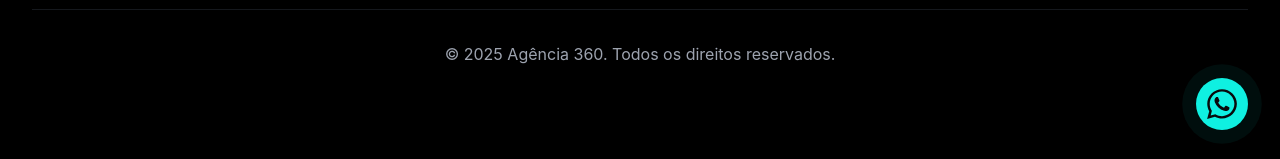
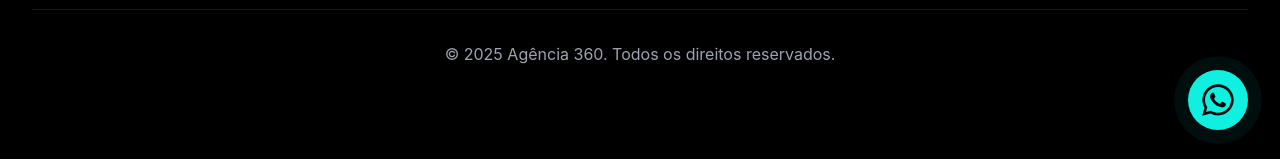
Before and after one commit to jrassuncao/agencia-digital360, a React (Vite) app: page / in a window 1280 px wide. Shown: the part 8274-8433 px from the top of the page. Built offline with nearby package versions, Linux system fonts and the light colour scheme.

Commit message:
Nova edicao botao whats3

```diff
--- a/src/components/ui/WhatsAppButton.tsx
+++ b/src/components/ui/WhatsAppButton.tsx
@@ -1,5 +1,5 @@
 import { Button } from "@/components/ui/button";
-import { FaWhatsapp } from "react-icons/fa"; // Importa o ícone correto do WhatsApp
+import { FaWhatsapp } from "react-icons/fa"; // Importa o ícone do WhatsApp
 
 export function WhatsAppButton() {
   const handleWhatsAppClick = () => {
@@ -13,7 +13,6 @@ export function WhatsAppButton() {
       className="whatsapp-fab"
       aria-label="Falar no WhatsApp"
     >
-      {/* ✅ Removemos o 'size' e adicionamos uma className */}
       <FaWhatsapp className="whatsapp-icon" />
     </Button>
   );
--- a/src/index.css
+++ b/src/index.css
@@ -295,8 +295,8 @@
   position: fixed;
   bottom: 2rem;
   right: 2rem;
-  width: 52px;
-  height: 52px;
+  width: 60px;
+  height: 60px;
   border-radius: 50%;
   background: hsl(var(--primary));
   color: hsl(var(--primary-foreground));
@@ -304,9 +304,11 @@
   align-items: center;
   justify-content: center;
   box-shadow: 0 10px 25px hsl(var(--primary) / 0.4);
-  z-index: 100;
+  z-index: 1000; /* Z-index alto para garantir que fica na frente */
   transition: all 0.3s ease;
   animation: pulse-whatsapp 2s infinite;
+  /* ✅ Correção Definitiva: Cria uma nova camada de renderização para o botão */
+  isolation: isolate;
 }
 
 .whatsapp-fab:hover {
@@ -326,11 +328,7 @@
   }
 }
 
-/* ============================================== */
-/* Estilos para o Ícone do Botão de WhatsApp    */
-/* ============================================== */
-
 .whatsapp-fab .whatsapp-icon {
-  width: 34px;
-  height: 34px;
+  width: 36px;
+  height: 36px;
 }
```
